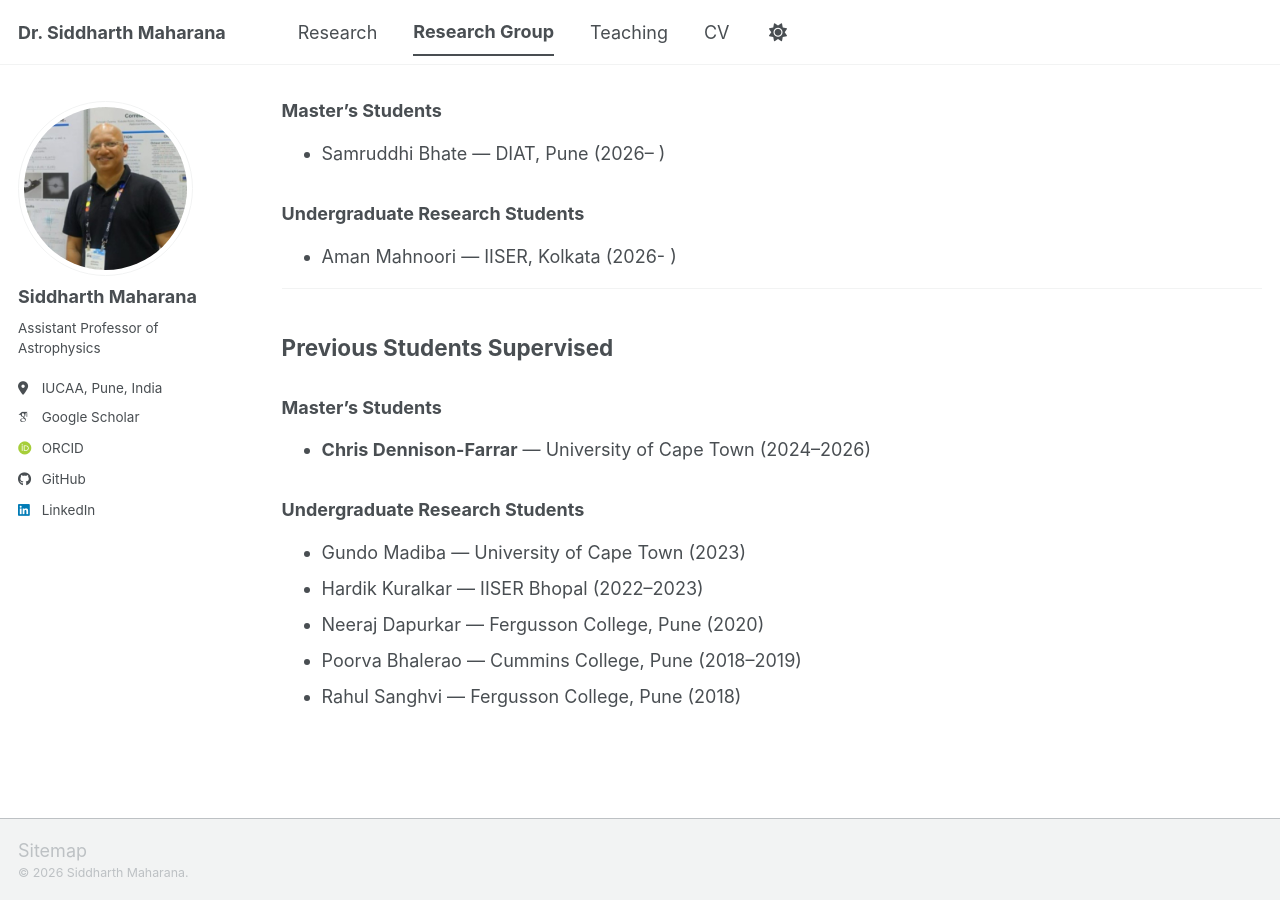
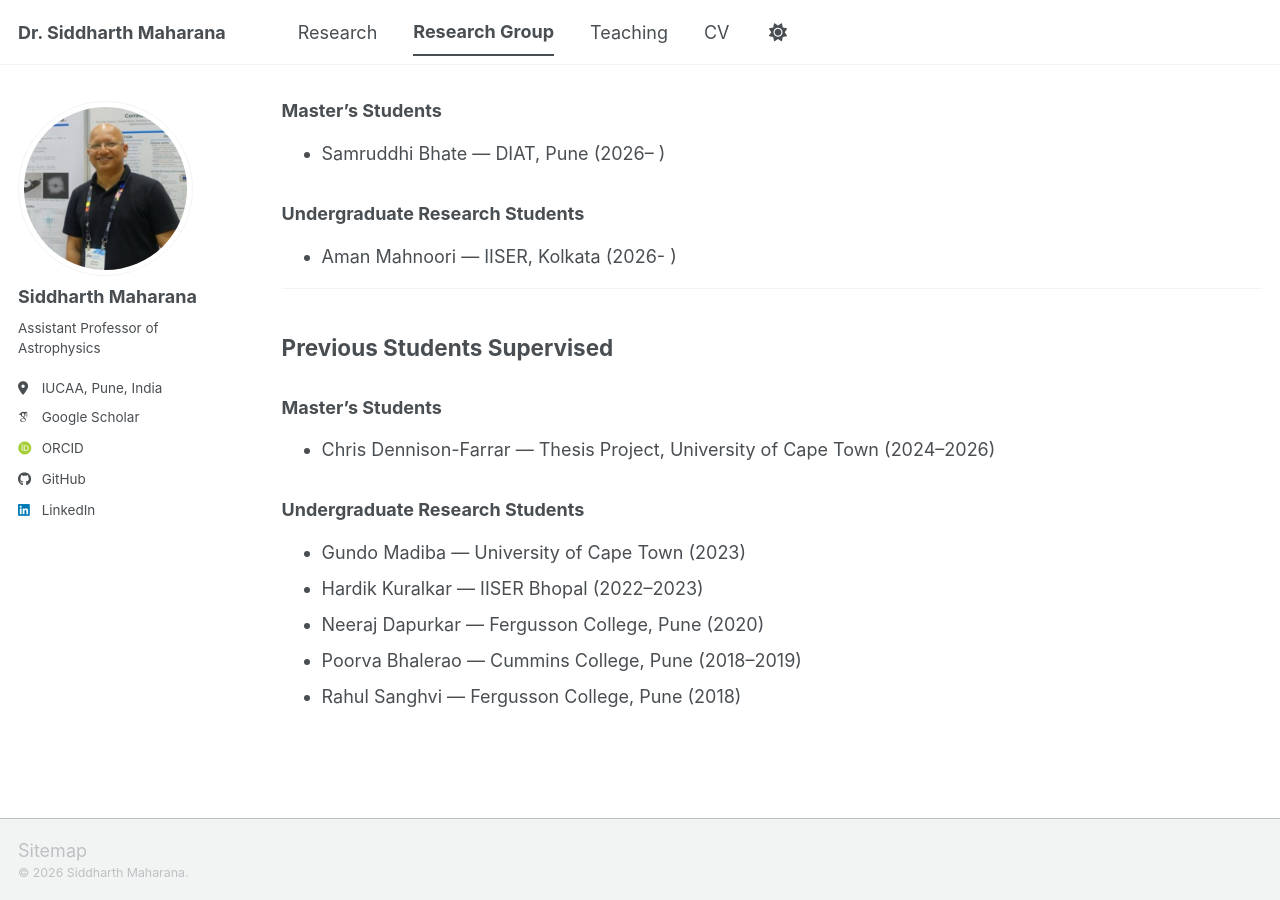
Before and after one commit to siddharth-maharana/siddharth-maharana.github.io, a Jekyll site: the page built from _pages/group.md, in a window 1280 px wide and 900 px high, scrolled down 996 px. Built offline with Jekyll 4.4.1, drawn with Linux system fonts in a browser that asks for light colours; some web fonts are replaced; a script bundle is joined from its source files by our own code; library files that are not in the unit come from our copies.

Commit message:
Update group.md

```diff
--- a/_pages/group.md
+++ b/_pages/group.md
@@ -68,7 +68,7 @@ Alternatively, if you are a student interested in working on your undegraduate/m
 
 ### Master's Students
 
-- **Chris Dennison-Farrar** — University of Cape Town (2024–2026)
+- Chris Dennison-Farrar — Thesis Project, University of Cape Town (2024–2026)
 
 ### Undergraduate Research Students
 
```
